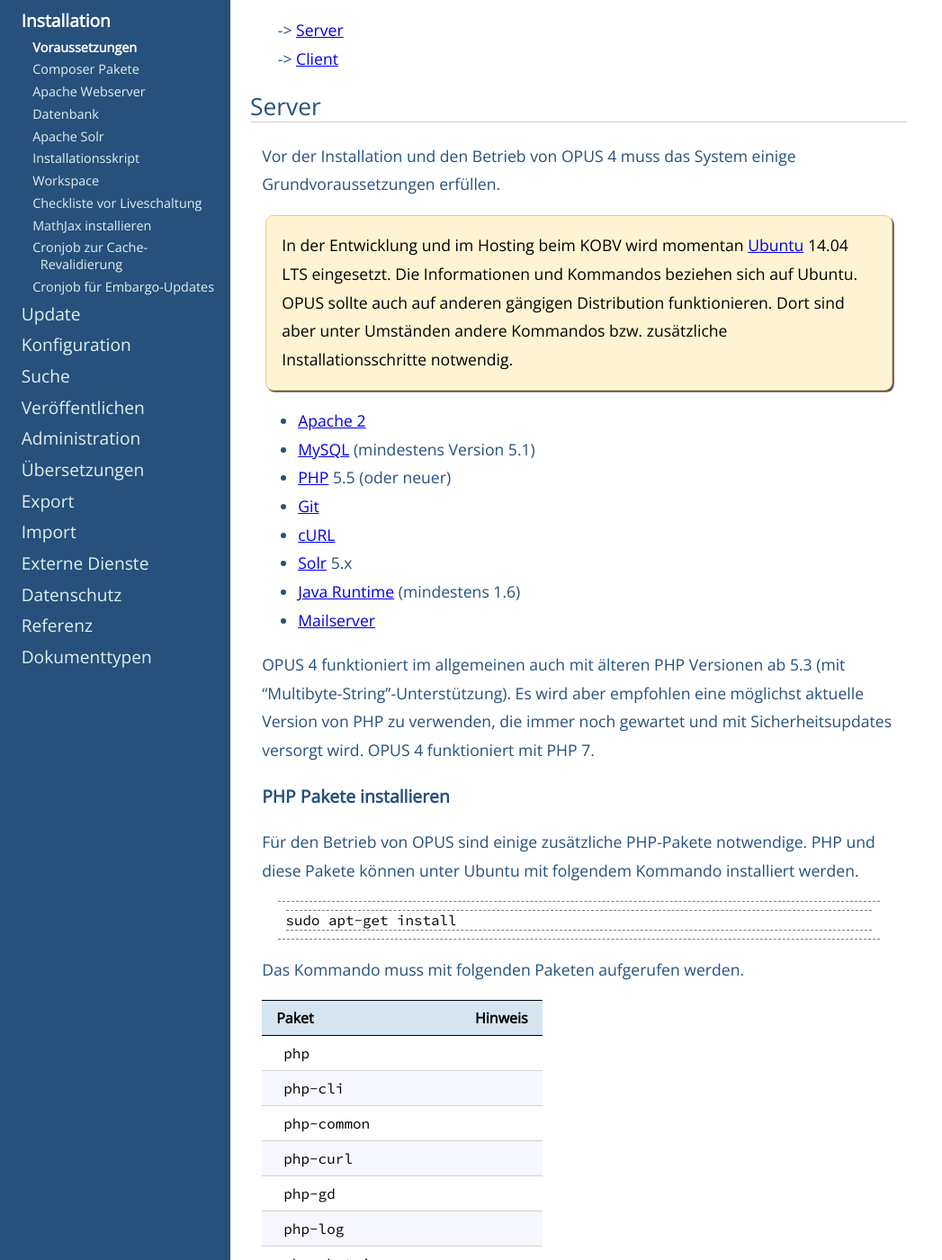
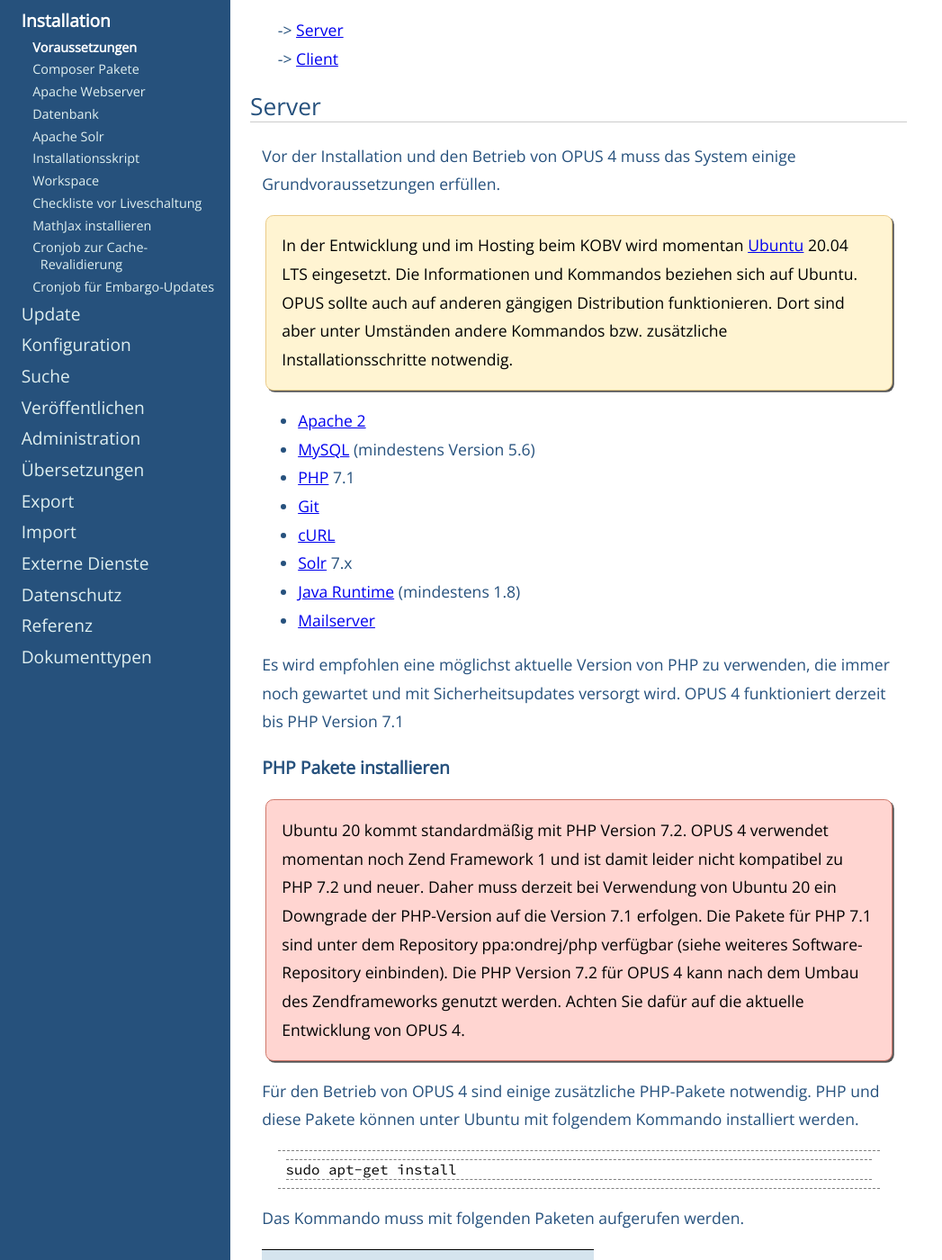
Before and after one commit to OPUS4/userdoc, a Jekyll site: the page built from installation/requirements.md, in a window 1280 px wide and 1400 px high, scrolled down 226 px. Shown: the whole window at 90% size, without its empty margins (0-1047 px from the left). Built offline with Jekyll 4.4.1, drawn with Linux system fonts in a browser that asks for light colours; some of the changed text lies outside the part shown.

Commit message:
add hint in user documentation - Update auf PHP v.7.1 und Ubuntu 20

```diff
--- a/installation/requirements.md
+++ b/installation/requirements.md
@@ -16,27 +16,36 @@ Hier sind die grundlegenden Voraussetzungen für einen OPUS 4 Server und die Cli
 Vor der Installation und den Betrieb von OPUS 4 muss das System einige Grundvoraussetzungen erfüllen.
 
 <p class="note" markdown="1">
-In der Entwicklung und im Hosting beim KOBV wird momentan [Ubuntu](http://www.ubuntu.com/) 14.04 LTS eingesetzt. Die
+In der Entwicklung und im Hosting beim KOBV wird momentan [Ubuntu](http://www.ubuntu.com/) 20.04 LTS eingesetzt. Die
 Informationen und Kommandos beziehen sich auf Ubuntu. OPUS sollte auch auf anderen gängigen Distribution funktionieren.
 Dort sind aber unter Umständen andere Kommandos bzw. zusätzliche Installationsschritte notwendig.
 </p>
 
 * [Apache 2]({{ site.baseurl }}/installation/apache.html)
-* [MySQL](https://www.mysql.com/) (mindestens Version 5.1)
-* [PHP](http://php.net/) 5.5 (oder neuer)
+* [MySQL](https://www.mysql.com/) (mindestens Version 5.6)
+* [PHP](http://php.net/) 7.1
 * [Git](https://git-scm.com/)
 * [cURL](https://curl.haxx.se/)
-* [Solr][SOLR] 5.x
-* [Java Runtime](#java-runtime) (mindestens 1.6)
+* [Solr][SOLR] 7.x
+* [Java Runtime](#java-runtime) (mindestens 1.8)
 * [Mailserver](#mailserver)
 
-OPUS 4 funktioniert im allgemeinen auch mit älteren PHP Versionen ab 5.3 (mit "Multibyte-String"-Unterstützung). Es
-wird aber empfohlen eine möglichst aktuelle Version von PHP zu verwenden, die immer noch gewartet und mit
-Sicherheitsupdates versorgt wird. OPUS 4 funktioniert mit PHP 7.
+Es wird empfohlen eine möglichst aktuelle Version von PHP zu verwenden, die immer noch gewartet und mit
+Sicherheitsupdates versorgt wird. OPUS 4 funktioniert derzeit bis PHP Version 7.1
+
 
 ### PHP Pakete installieren
 
-Für den Betrieb von OPUS sind einige zusätzliche PHP-Pakete notwendige. PHP und diese Pakete können unter Ubuntu
+<p class="warning" markdown="1">
+Ubuntu 20 kommt standardmäßig mit PHP Version 7.2. OPUS 4 verwendet momentan noch Zend Framework 1 und ist damit leider nicht kompatibel zu PHP 7.2 und neuer.
+Daher muss derzeit bei Verwendung von Ubuntu 20 ein Downgrade der PHP-Version auf die Version 7.1 erfolgen.
+Die Pakete für PHP 7.1 sind unter dem Repository ppa:ondrej/php verfügbar (siehe weiteres Software-Repository einbinden).
+
+Die PHP Version 7.2 für OPUS 4 kann nach dem Umbau des Zendframeworks genutzt werden.
+Achten Sie dafür auf die aktuelle Entwicklung von OPUS 4.
+</p>
+
+Für den Betrieb von OPUS 4 sind einige zusätzliche PHP-Pakete notwendig. PHP und diese Pakete können unter Ubuntu
 mit folgendem Kommando installiert werden.
 
     sudo apt-get install
@@ -51,26 +60,33 @@ Das Kommando muss mit folgenden Paketen aufgerufen werden.
 | `php-common` | |
 | `php-curl` | |
 | `php-gd` | |
+| `php-intl` | |
 | `php-log` | |
 | `php-mbstring` | |
 | `php-mcrypt` | |
 | `php-mysql` | |
-| `php-xsl` | |
+| `php-xsl` bzw. php-xml | |
 | `php-zip` | |
 | `libapache2-mod-php` | |
+| `libapache2-mod-xsendfile` | |
+| `libxml2-utils` |
 |------|
 | Für die Entwicklung: |
 |------|
 | `php-dev` | |
 |---|---|
 
+Weiteres Software-Repository einbinden
+
+    sudo apt-get install software-properties-common
+    sudo add-apt-repository ppa:ondrej/php
+    sudo apt-get update
+
 <p class="note" markdown="1">
-Die Namen der Pakete sind manchmal mit einer Versionsnummer versehen,
-z.B. `php7.0-xsl`. Unter Ubuntu 16 lässt sich z.B. PHP 7 oder PHP 5
-verwenden.
+Die Namen der Pakete sind mitunter mit einer Versionsnummer versehen. Für die PHP-Version 7.1 z.B. `php7.1-curl`.
 </p>
 
-    $ sudo apt-get install php
+    $ sudo apt-get install php7.1-curl
 
 <p class="warning" markdown="1">
 Damit OPUS 4 fehlerfrei funktioniert, muss der Parameter
@@ -80,7 +96,7 @@ ist in aktuellen PHP Versionen normalerweise der Fall.
 </p>
 
 <p class="warning" markdown="1">
-Das Modul `php5-librdf` muss deaktiviert werden, da ansonsten der BibTeX-Export und die OAI-Schnittstelle nicht
+Das Modul `php-librdf` muss deaktiviert werden, da ansonsten der BibTeX-Export und die OAI-Schnittstelle nicht
 funktionieren.
 </p>
 
@@ -107,12 +123,12 @@ $ sudo apt-get install curl
 Um [Solr][SOLR] ausführen zu können, muss eine aktuelle Java Runtime Environment (JRE) installiert sein.
 Unter Ubuntu kann z.B. [OpenJdk](http://openjdk.java.net/) verwendet werden.
 
-    $ sudo apt-get install openjdk-7-jdk
+    $ sudo apt-get install openjdk-8-jdk
 
 <p class="note" markdown="1">
 Java wird für den Betrieb von [Apache Solr][SOLR] benötigt. Abhängig von der Solr Version kann es unterschiedliche
 Mindestanforderungen an das verwendete Java Runtime Environment geben. Siehe z.B.
-[System Requirements for Solr 5.3.1](http://lucene.apache.org/solr/5_3_1/SYSTEM_REQUIREMENTS.html).
+[System Requirements for Solr 7.7.2](https://solr.apache.org/docs/7_7_2/SYSTEM_REQUIREMENTS.html).
 </p>
 
 ### Mailserver
```
